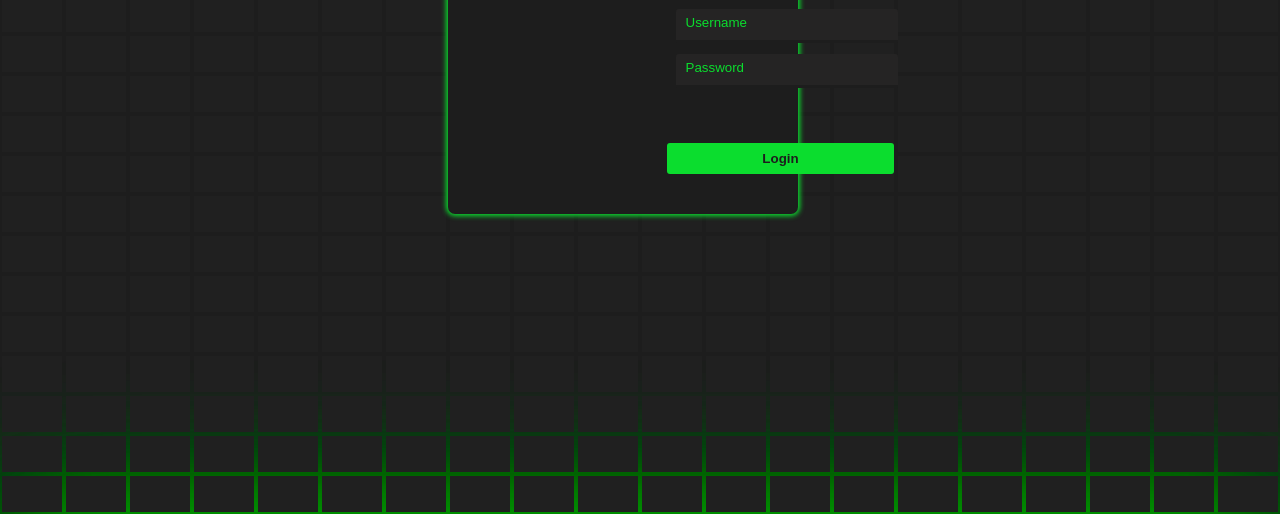
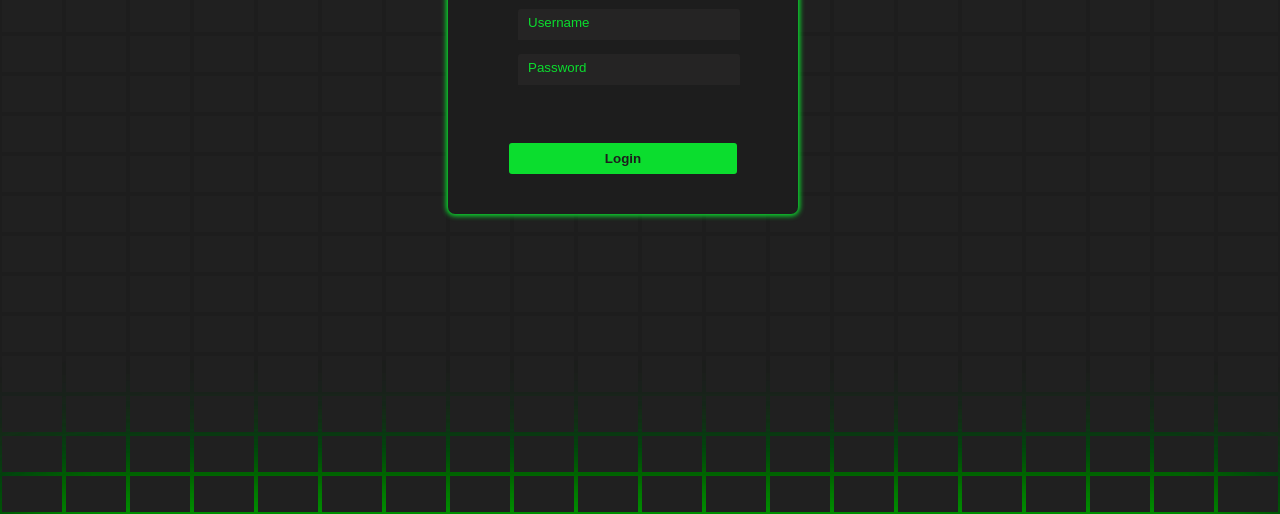
Before and after one commit to aae3784/aae3784.github.io, a plain HTML site: page index.html in a window 1280 px wide. Shown: the part 286-800 px from the top of the page. Drawn offline with Linux system fonts and the light colour scheme.

Commit message:
Update style.css

```diff
--- a/style.css
+++ b/style.css
@@ -20,7 +20,7 @@
   #login-form {
     z-index: 3;
     position: relative;
-    left: 45%;
+    left: auto;
     top: auto;
     align-self: flex-start;
     display: grid;
```
